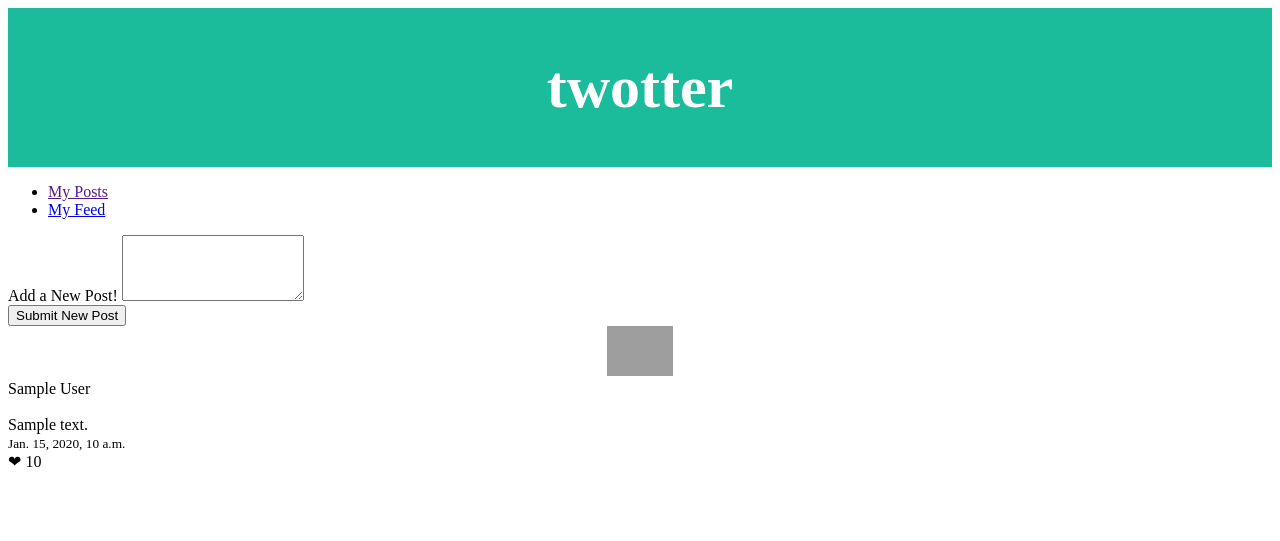
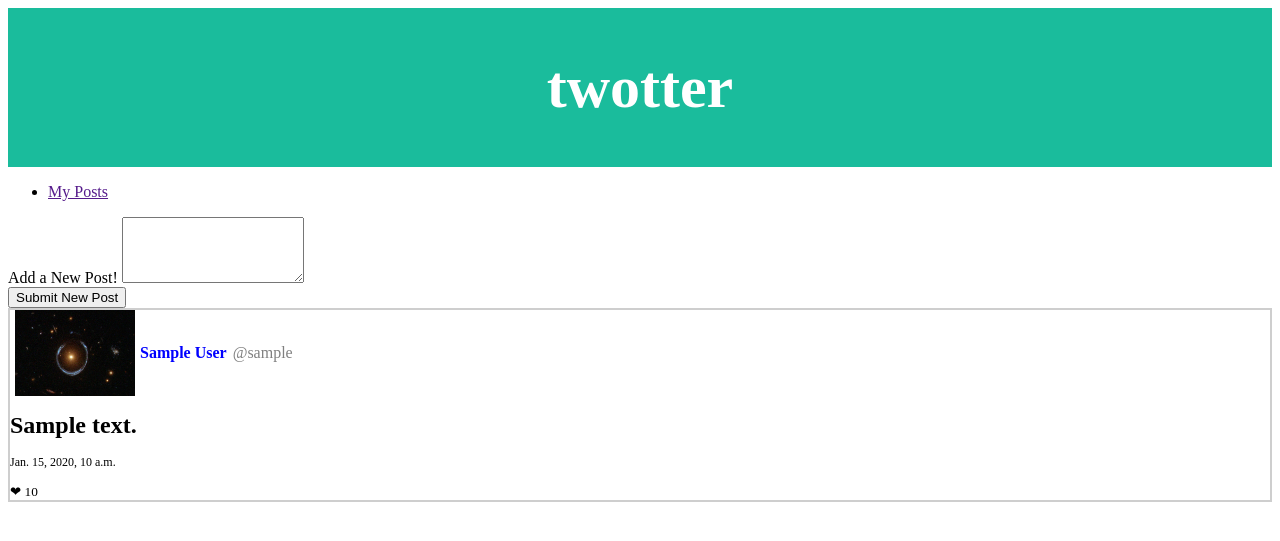
Before and after one commit to evanren2003/twitter2, a Django app: template twitterapp/templates/twitterapp/usernamePage.html in a window 1280 px wide. Shown: the top 541 px of the page. Run offline with Django 3.2, Linux system fonts and the light colour scheme; the template is opened without the code that fills it: most values are stand-ins (such as "Sample title", 1, 10 or a date in 2020); some libraries are stand-ins or nearby versions; grey boxes are pictures that could not be loaded.

Commit message:
html update

```diff
--- a/twitterapp/static/twitterapp/style.css
+++ b/twitterapp/static/twitterapp/style.css
@@ -11,3 +11,7 @@
   color: white;
   font-size: 30px;
 }
+
+.postText {
+  font-size:24px;
+}
--- a/twitterapp/templates/twitterapp/usernamePage.html
+++ b/twitterapp/templates/twitterapp/usernamePage.html
@@ -43,10 +43,7 @@
             <a class="page-link" href="">My Posts</a>
           </li>
 
-          <!-- or posts by whoever this user follows. -->
-          <li class="page-item border-dark">
-            <a class="page-link" href="{% url 'followed' username %}">My Feed</a>
-          </li>
+
         </ul>
       </nav>
 
@@ -54,7 +51,7 @@
       <div class="row border border-dark">
         <div class="col">
           {% if user %}
-          <form action="{% url 'usernamepage' username %}" method="POST">
+          <form action="{% url 'usernamePage' username %}" method="POST">
             {% csrf_token %}
             <div class="form-group">
               <div class="col-8">
@@ -77,20 +74,35 @@
 
       {% if latestPosts %}
         {% for post in latestPosts %}
-          <div class="row border border-dark">
-            <div class="d-flex col-1 align-items-center justify-content-center" align=center><img src="{% static 'posts/DrJAvatar.png' %}" height=50/></div>
-            <div class="col-11 font-weight-bold bg-warning text-primary">
-              {{ firstName }} {{ lastName }}
-              <div class="row">
-                <div class="col-1">&nbsp;</div>
-                <div class="col-11 font-weight-normal text-dark">{{ post.tweet_text }}</div>
+        <div class = "row" style="border:2px solid #cecece; margin-bottom:2px;">
+            <div class = "col-md-1" style = "display:flex; align-items: center;">
+              <!--customizable pfp?-->
+              <img src="{% static 'twitterapp/images/profilepic1.jpg' %}" height="86" width="120" hspace = "5" alt = "profilepic1">
+              <strong style = "color:blue; margin-right:6px;"> {{firstName}} {{lastName}} </strong>
+               <!--bruh how do i make it go on a new line-->
+              <p style = "color:grey;"> @{{post.username}}</p>
+              <!--make the profile picture changeable for each user-->
+              <!--i used a preset profile picture for now (in the static file) while i was resolving other issues, i will make this
+              change accorind gto user later-->
+            </div>
+            <div class="col-md-11">
+
+              <!--also edit the actual html-->
+
+              <!-- <strong style = "color:blue;"> {{post.firstName}} {{post.lastName}} </strong> -->
+
+              <p>
+              <b class="postText" style="font-size:24px;">{{post.tweet_text}}</b>
+              </p>
+
+              <p style="font-size:12px;">{{post.pub_date}}</p>
+
+              <div class="col-2 text-danger postText">
+                <small>❤ {{ post.likes }}</small>
               </div>
-              <div class="row">
-                <div class="col font-weight-normal text-success"><small>{{ post.pub_date }}</small></div>
-                <div class="col font-weight-normal text-danger">❤ {{ post.likes }}</div>
-              </div>
+
             </div>
-          </div>
+        </div>
         {% endfor %}
       {% else %}
         <div class="row">
--- a/twitterapp/urls.py
+++ b/twitterapp/urls.py
@@ -18,4 +18,5 @@ urlpatterns = [
 
     path('<username>', views.userView, name = 'userView'), #link to all the posts for one user
     path('<username>/', views.userView, name = 'userView'),
+    #usernamePage.html is not debugged yet
 ]
```
Also changed, not shown: twitterapp/templates/twitterapp/detailList.html (+19 -7 lines), twitterapp/templates/twitterapp/index.html (+8 -8 lines), twitterapp/views.py (+20 -16 lines).
